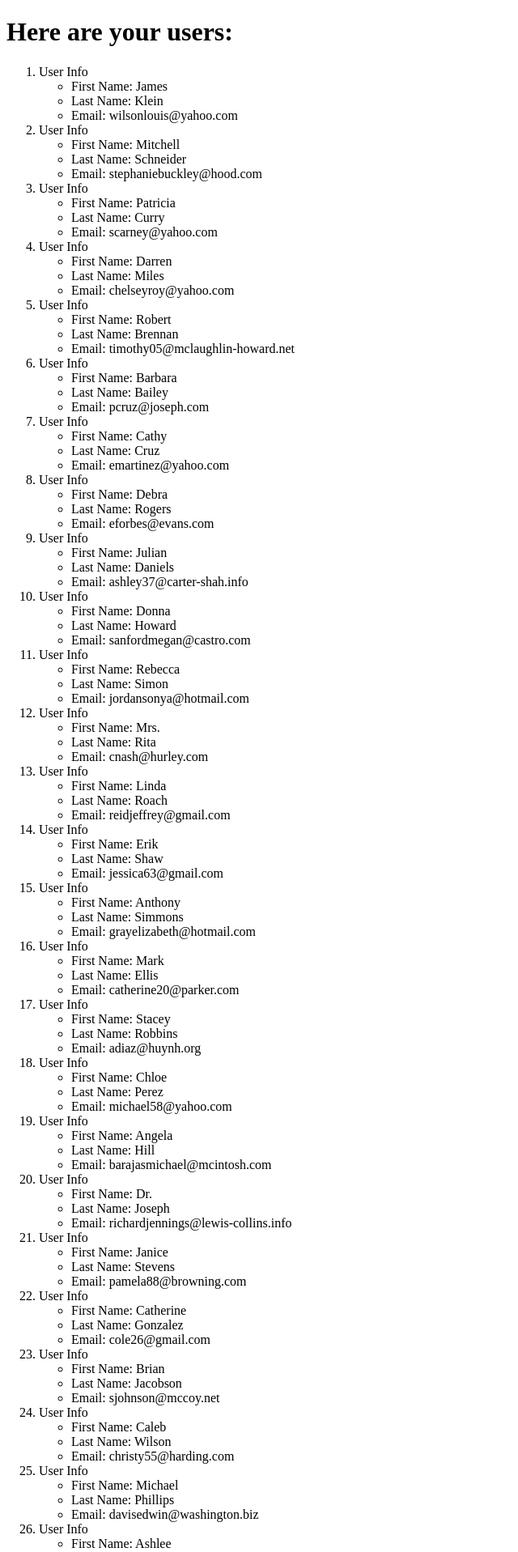
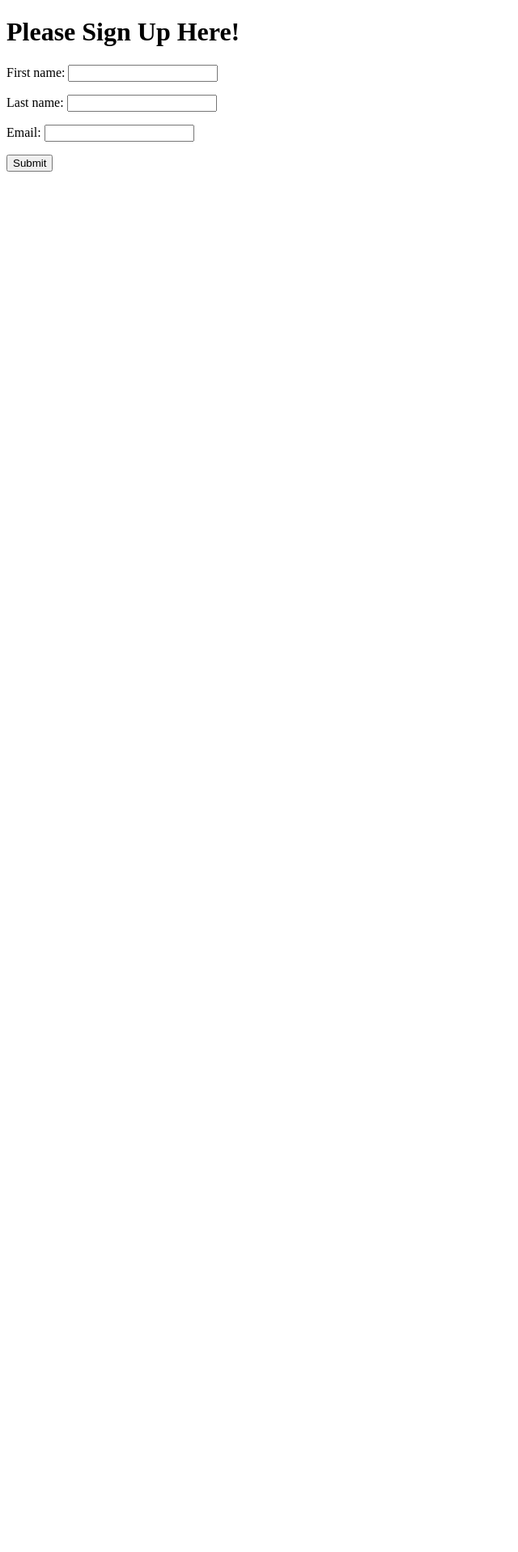
Before and after one commit to Bcdirito/django_udemy_notes, a Django app: page /users in a window 1280 px wide. Shown: the top 1917 px of the page at 81% size, without its empty margins (0-640 px from the left). After the commit the page ends 212 px from the top, so only its background shows below. Run offline with Django 3.2, Linux system fonts and the light colour scheme; data comes from the database, SQL or seed files in the repository; both versions use the stored data as it was after the commit.

Commit message:
did level three form model assessment/codealong

```diff
--- /dev/null
+++ b/assessments/django/ProTwo/AppTwo/forms.py
@@ -0,0 +1,7 @@
+from django import forms
+from .models import User
+
+class NewUserForm(forms.ModelForm):
+    class Meta:
+        model = User
+        fields = "__all__"
--- a/assessments/django/ProTwo/AppTwo/views.py
+++ b/assessments/django/ProTwo/AppTwo/views.py
@@ -1,6 +1,7 @@
 from django.shortcuts import render
 from django.http import HttpResponse
-from AppTwo.models import User
+# from AppTwo.models import User
+from .forms import NewUserForm
 
 # Create your views here.
 def index(request):
@@ -14,6 +15,15 @@ def help(request):
     return render(request, "app_two/help.html", context=help_heading)
 
 def users(request):
-    all_users = User.objects.all()
-    users_object = {"users": all_users}
-    return render(request, "app_two/users.html", context=users_object)
+    form = NewUserForm()
+
+    if request.method == "POST":
+        form = NewUserForm(request.POST)
+
+        if form.is_valid():
+            form.save(commit=True)
+            return help(request)
+        else:
+            print("ERROR FORM INVALID")
+
+    return render(request, "app_two/users.html", {"form": form})
--- a/assessments/django/ProTwo/templates/app_two/users.html
+++ b/assessments/django/ProTwo/templates/app_two/users.html
@@ -4,24 +4,19 @@
         <meta charset="UTF-8">
         <meta name="viewport" content="width=device-width, initial-scale=1.0">
         <meta http-equiv="X-UA-Compatible" content="ie=edge">
-        <title>User List</title>
+        <title>Users</title>
     </head>
     <body>
-        <h1>Here are your users:</h1>
+        <div class="container">
+            <h1>Please Sign Up Here!</h1>
 
-        {% if users %}
-        <ol>
-            {% for usr in users %}
-           <li>User Info</li>
-            <ul>
-                <li>First Name: {{ usr.first_name }}</li>
-                <li>Last Name: {{ usr.last_name }}</li>
-                <li>Email: {{ usr.email }}</li>
-            </ul>
-            {% endfor %}
-        </ol>
-           {% else %}
-           <h2>THERE ARE NO USERS</h2>
-           {% endif %}
+            <div class="jumbotron">
+                <form method="POST">
+                    {{ form.as_p }}
+                    {% csrf_token %}
+                    <input type="submit" class="btn btn-primary" value="Submit" />
+                </form>
+            </div>
+        </div>
     </body>
 </html>
```
Also changed, not shown: back_end_notes/django/level_three_notes/form_models.py (added, +18 -0 lines), assessments/django/ProTwo/db.sqlite3, back_end_notes/django/level_three_notes/form_validations.py (deleted).
